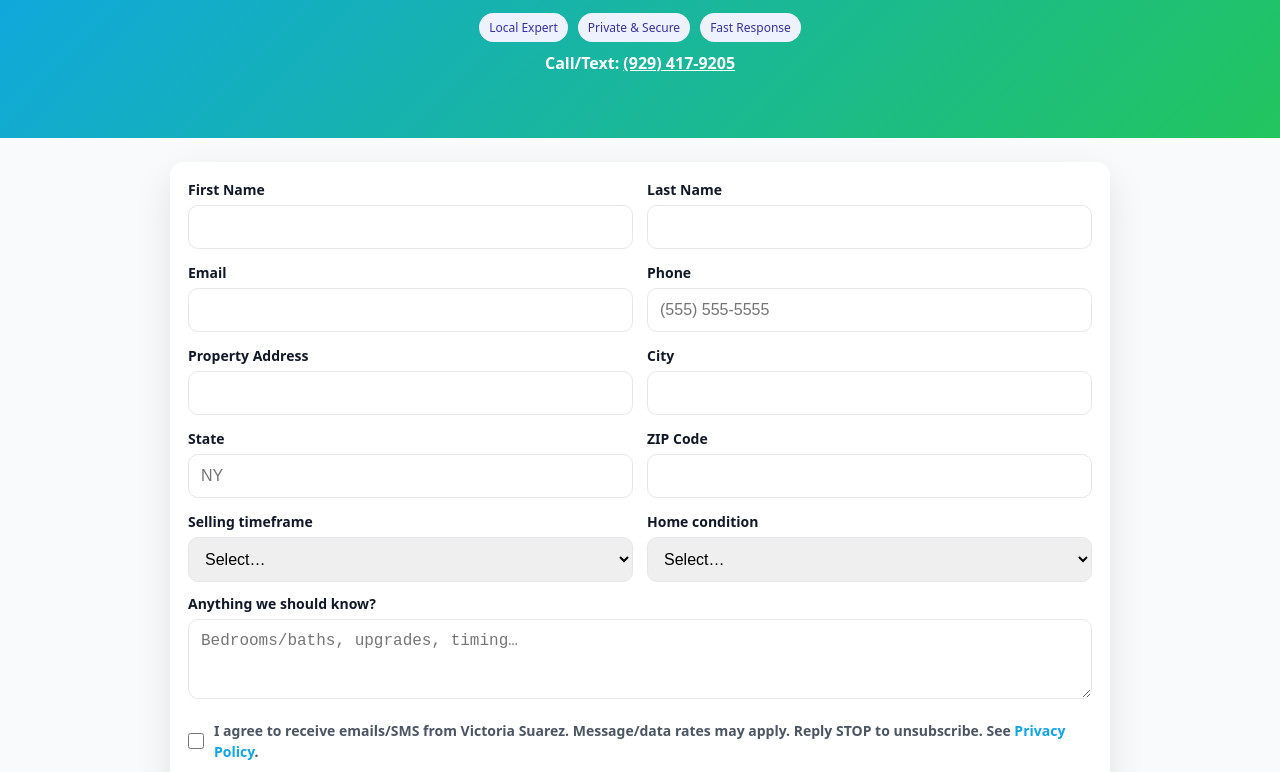
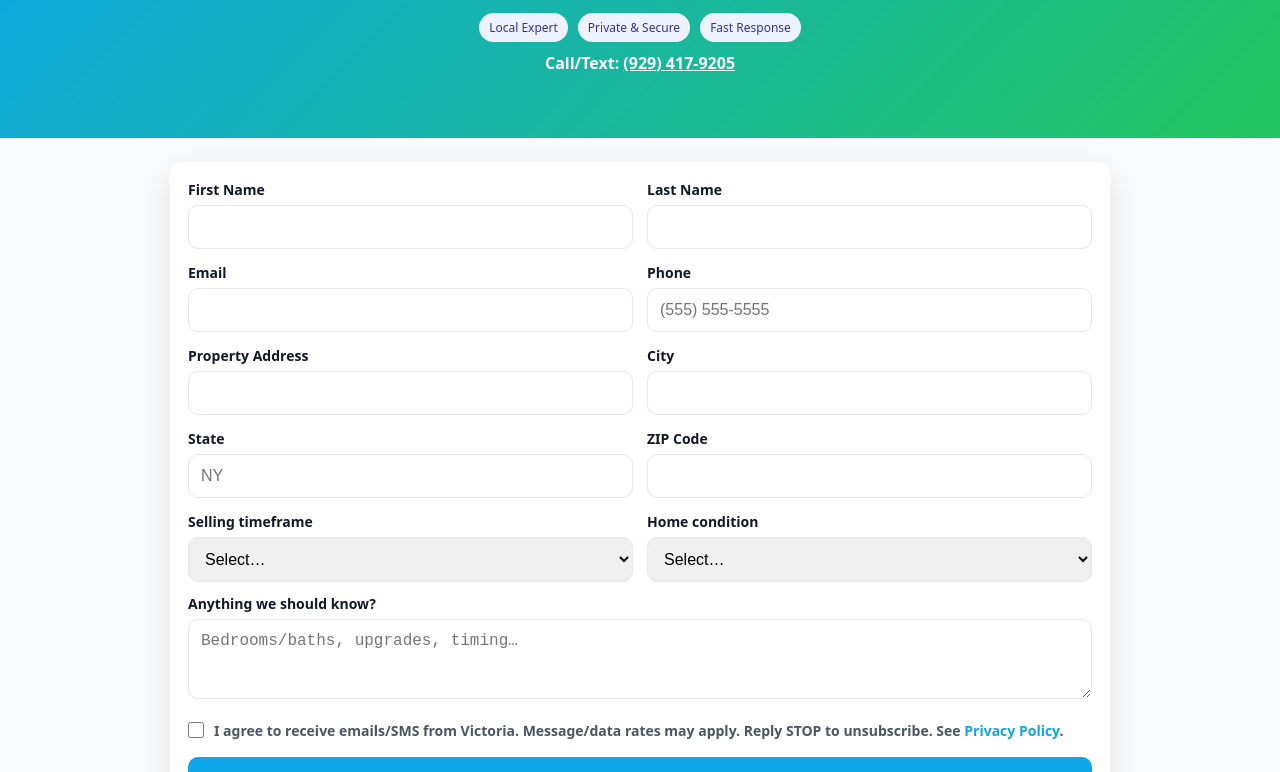
Before and after one commit to ajorge8829/seller-lead-funnel, a plain HTML site: page index.html in a window 1280 px wide. Shown: the part 155-927 px from the top of the page. Drawn offline with Linux system fonts and the light colour scheme.

Commit message:
Update index.html

```diff
--- a/index.html
+++ b/index.html
@@ -84,7 +84,7 @@ button { width:100%; padding:14px 18px; border:0; border-radius:10px; background
     <div style="margin-top:16px; font-size:13px; color:#4b5563; display:flex; align-items:center; gap:10px; line-height:1.5;">
   <input id="sms_opt_in" type="checkbox" name="sms_opt_in" value="yes" style="width:16px; height:16px; margin:0;">
   <label for="sms_opt_in" style="margin:0; flex:1;">
-    I agree to receive emails/SMS from <strong>Victoria Suarez</strong>. Message/data rates may apply.
+    I agree to receive emails/SMS from <strong>Victoria</strong>. Message/data rates may apply.
     Reply STOP to unsubscribe. See <a href="/privacy.html" target="_blank" style="color:#0ea5e9; text-decoration:none;">Privacy Policy</a>.
   </label>
 </div>
```
